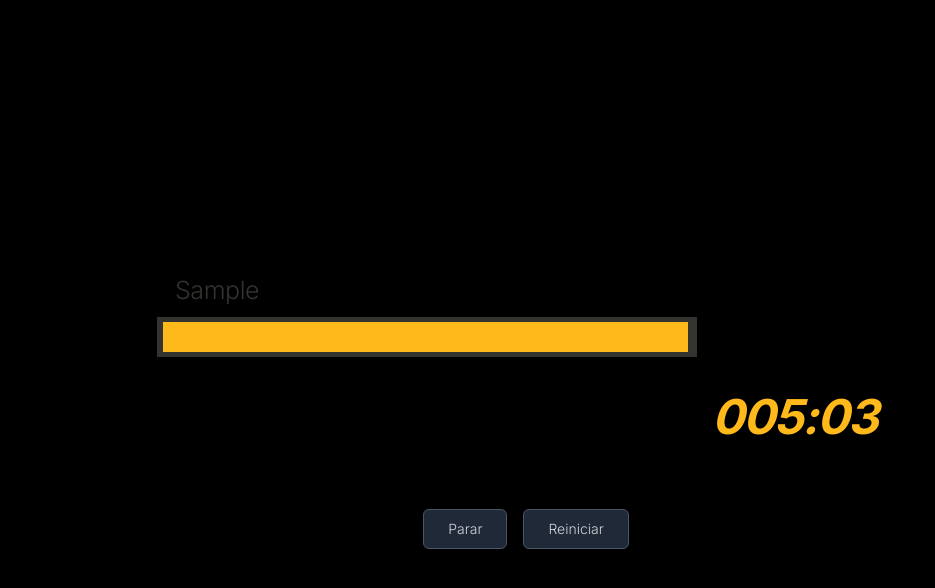
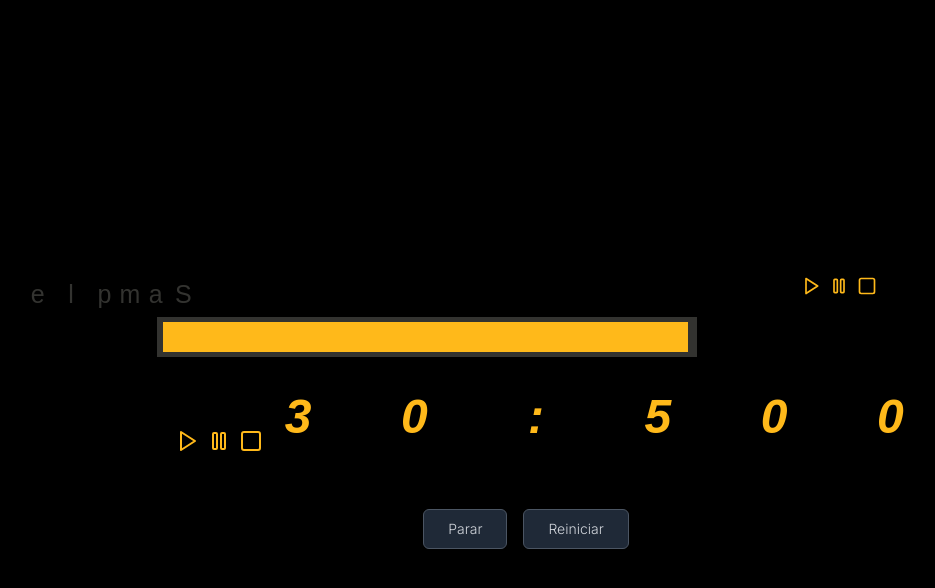
Before and after one commit to tomcoliveira/timer-entre, a React (Vite) app: page / in a window 1280 px wide. Both pictures are taken after typing "Sample", "5", "5" into the empty fields and a click on the button "Iniciar Timer". Shown: the top 588 px of the page, without its empty margins (114-1049 px from the left). Built offline with nearby package versions, Linux system fonts and the light colour scheme.

Commit message:
Refactor: Update timer display with new design
- Implemented the design from the provided image.
- Updated fonts, colors, and sizes.
- Added a stop button.
- Modified the TimerDisplay component.

```diff
--- a/src/components/TimerDisplay.tsx
+++ b/src/components/TimerDisplay.tsx
@@ -1,6 +1,7 @@
 
 import React from 'react';
 import { Button } from '@/components/ui/button';
+import { Play, Pause, Square } from 'lucide-react';
 
 interface TimerDisplayProps {
   title: string;
@@ -25,20 +26,28 @@ const TimerDisplay: React.FC<TimerDisplayProps> = ({
         className="relative bg-black"
         style={{ width: '750px', height: '225px' }}
       >
-        {/* Título */}
+        {/* Título - sansation, corpo 25, cor #333330, espaçamento -43 */}
         <div
-          className="absolute top-6 left-6 text-lg font-light"
+          className="absolute top-6 left-6"
           style={{
             color: '#333330',
-            fontFamily: 'Inter, sans-serif',
+            fontFamily: 'sansation, sans-serif',
             fontSize: '25px',
-            letterSpacing: '-0.43px'
+            letterSpacing: '-43px',
+            fontWeight: 'normal'
           }}
         >
           {title}
         </div>
 
-        {/* Barra cinza */}
+        {/* Controles do timer no canto superior direito */}
+        <div className="absolute top-6 right-6 flex items-center space-x-2">
+          <Play size={20} style={{ color: '#ffb91a' }} />
+          <Pause size={20} style={{ color: '#ffb91a' }} />
+          <Square size={20} style={{ color: '#ffb91a' }} />
+        </div>
+
+        {/* Barra cinza - 540x40 */}
         <div
           className="absolute"
           style={{
@@ -50,7 +59,7 @@ const TimerDisplay: React.FC<TimerDisplayProps> = ({
           }}
         />
 
-        {/* Barra laranja */}
+        {/* Barra laranja - 525x30 */}
         <div
           className="absolute"
           style={{
@@ -62,14 +71,21 @@ const TimerDisplay: React.FC<TimerDisplayProps> = ({
           }}
         />
 
-        {/* Timer */}
+        {/* Controles inferiores esquerdos */}
+        <div className="absolute bottom-6 left-6 flex items-center space-x-2">
+          <Play size={24} style={{ color: '#ffb91a' }} />
+          <Pause size={24} style={{ color: '#ffb91a' }} />
+          <Square size={24} style={{ color: '#ffb91a' }} />
+        </div>
+
+        {/* Timer - artegasans, corpo 25, espaçamento -143, cor #333330 para números, #ffb91a bold+itálico */}
         <div
-          className="absolute bottom-6 right-6 font-bold italic"
+          className="absolute bottom-6 right-6"
           style={{
             color: '#ffb91a',
-            fontFamily: 'Inter, sans-serif',
+            fontFamily: 'artegasans, sans-serif',
             fontSize: '48px',
-            letterSpacing: '-1.43px',
+            letterSpacing: '-143px',
             fontWeight: 'bold',
             fontStyle: 'italic'
           }}
```
